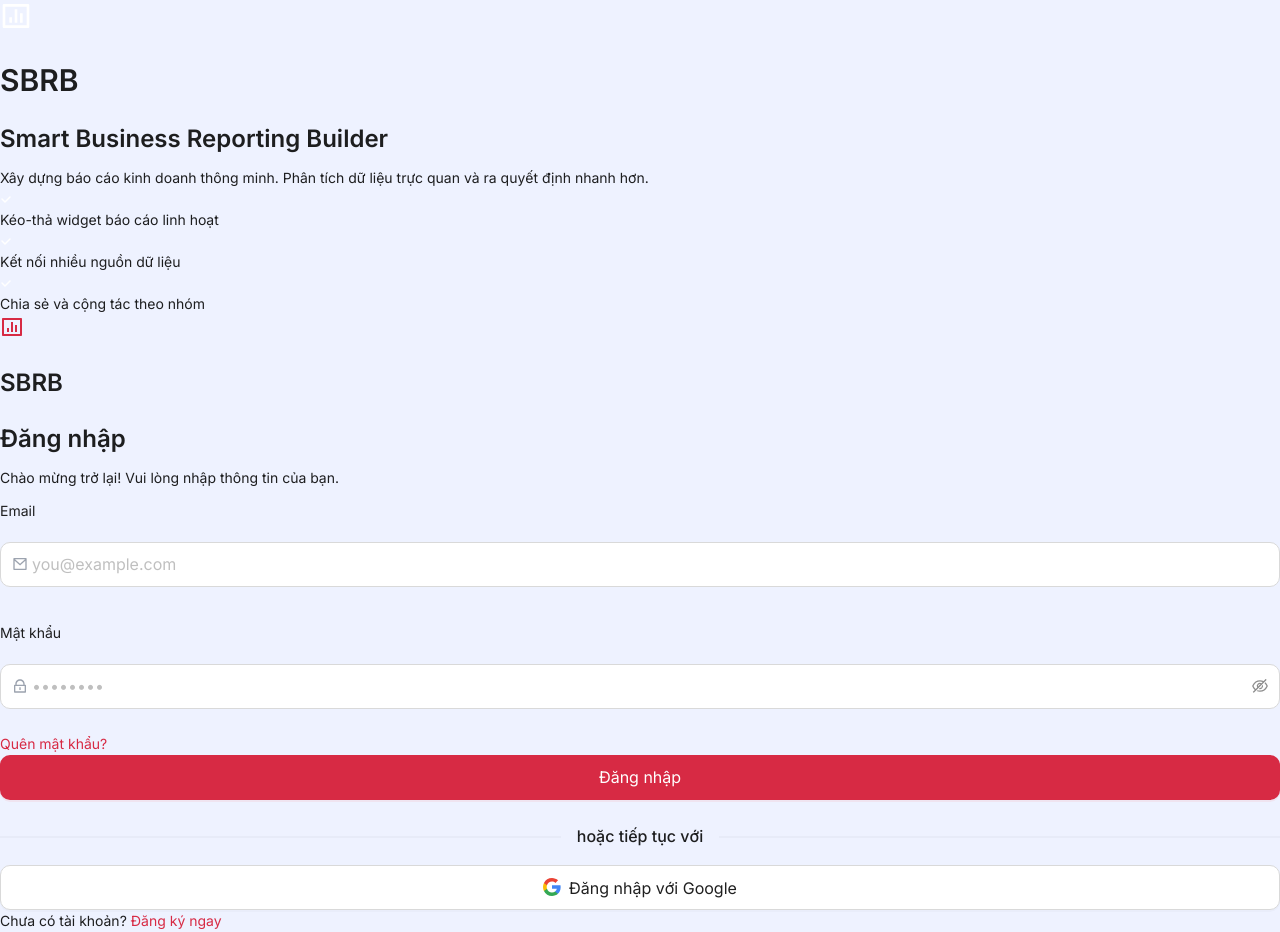
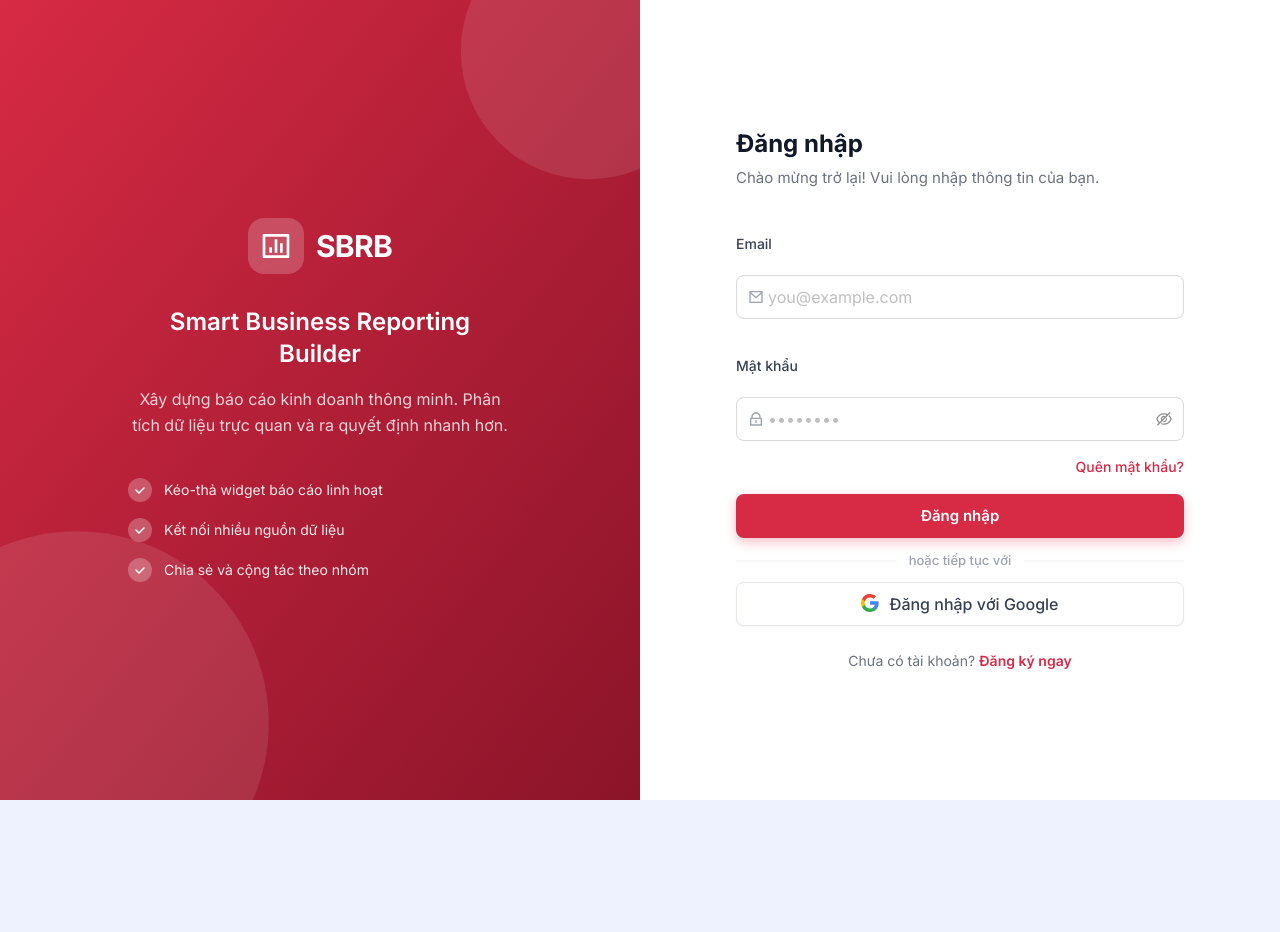
Before and after one commit to KayHuynhKaiChou/SBRB, a React (Vite) app in the folder apps/web/: page /auth/login in a window 1280 px wide. After the commit the page ends 800 px from the top, so only its background shows below. Built offline with nearby package versions, Linux system fonts and the light colour scheme; no server answers.

Commit message:
fix(web): PostCSS/Tailwind Windows path resolution Enable Windows compatibility for asset path handling in PostCSS and Tailwind pipelines.

```diff
--- a/apps/web/postcss.config.js
+++ b/apps/web/postcss.config.js
@@ -1,6 +1,6 @@
 module.exports = {
   plugins: {
-    tailwindcss: { config: './apps/web/tailwind.config.js' },
+    tailwindcss: { config: require('path').resolve(__dirname, 'tailwind.config.js') },
     autoprefixer: {},
   },
 };
--- a/apps/web/tailwind.config.js
+++ b/apps/web/tailwind.config.js
@@ -1,8 +1,8 @@
 /** @type {import('tailwindcss').Config} */
 module.exports = {
   content: [
-    './apps/web/src/**/*.{js,ts,jsx,tsx}',
-    './libs/ui/src/**/*.{js,ts,jsx,tsx}',
+    require('path').join(__dirname, 'src/**/*.{js,ts,jsx,tsx}').replace(/\\/g, '/'),
+    require('path').join(__dirname, '../../libs/ui/src/**/*.{js,ts,jsx,tsx}').replace(/\\/g, '/'),
   ],
   // Prevent Tailwind from conflicting with Ant Design
   corePlugins: {
```
